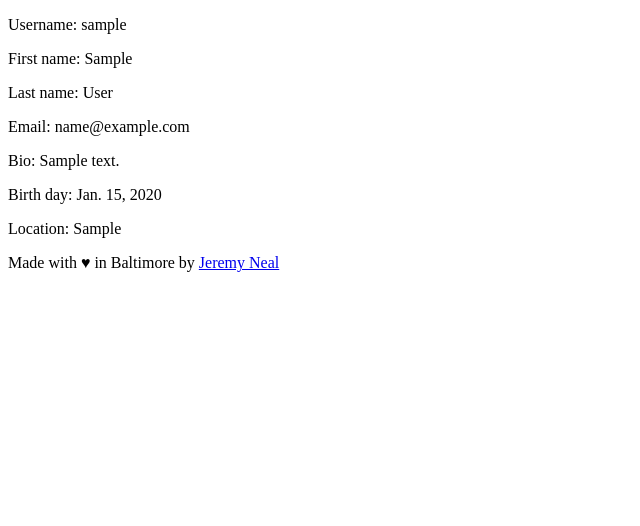
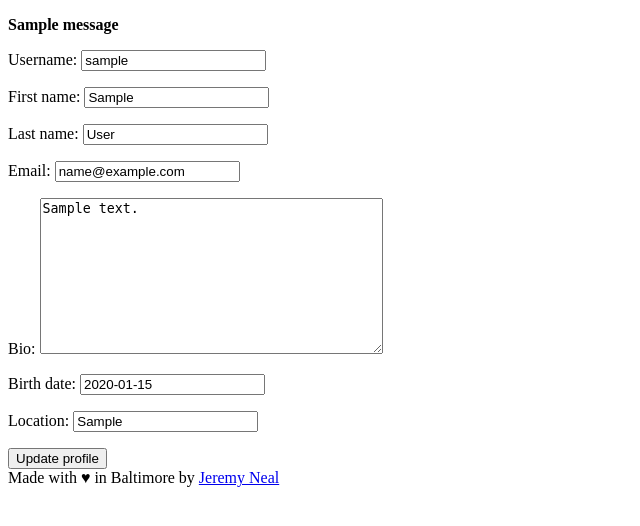
Before and after one commit to radglob/job-search-crm, a Django app: page /accounts/1/profile in a window 1280 px wide. Shown: the part 88-614 px from the top of the page, without its empty margins (0-640 px from the left). Run offline with Django 3.2, Linux system fonts and the light colour scheme; a user stored in the database is signed in; tables that the repository leaves empty hold one stand-in row (values such as "Sample post"); one stand-in notice (Sample message) is shown.

Commit message:
Users can now edit account information (except password) in the app.

```diff
--- a/job_search_crm/applications/forms.py
+++ b/job_search_crm/applications/forms.py
@@ -17,3 +17,13 @@ class NewApplicationForm(forms.Form):
 class NewEventForm(forms.Form):
     description = forms.CharField(widget=forms.Textarea)
     date = forms.DateField(initial=timezone.now)
+
+
+class CustomerProfileForm(forms.Form):
+    username = forms.CharField()
+    first_name = forms.CharField()
+    last_name = forms.CharField()
+    email = forms.EmailField()
+    bio = forms.CharField(widget=forms.Textarea)
+    birth_date = forms.DateField()
+    location = forms.CharField()
--- a/job_search_crm/applications/templates/applications/header.html
+++ b/job_search_crm/applications/templates/applications/header.html
@@ -5,7 +5,7 @@
       {% if request.user.is_authenticated %}
       <li>Hi, <a href="{% url 'applications:view_profile' request.user.id %}">{{ request.user.first_name }}</a>!</li>
       <li><a href="{% url 'applications:applications' %}">Applications</a></li>
-      <li><a href="{% url 'applications:logout' %}">Logout<a></li>
+      <li><a href="{% url 'applications:logout' %}">Logout</a></li>
       {% else %}
       {% if messages %}
       {% for message in messages %}
--- a/job_search_crm/applications/templates/applications/profile.html
+++ b/job_search_crm/applications/templates/applications/profile.html
@@ -1,13 +1,16 @@
 {% extends 'applications/base.html' %}
 
 {% block body %}
-<div>
-  <p>Username: {{ request.user.username }}</p>
-  <p>First name: {{ request.user.first_name }}</p>
-  <p>Last name: {{ request.user.last_name }}</p>
-  <p>Email: {{ request.user.email }}</p>
-  <p>Bio: {{ request.user.customerprofile.bio }}</p>
-  <p>Birth day: {{ request.user.customerprofile.birth_date }}</p>
-  <p>Location: {{ request.user.customerprofile.location }}</p>
-</div>
+{% if messages %}
+  {% for message in messages %}
+    {% if message.level == DEFAULT_MESSAGE_LEVELS.SUCCESS %}
+    <strong>{{ message }}</strong>
+    {% endif %}
+  {% endfor %}
+{% endif %}
+<form action="{% url 'applications:edit_profile' request.user.id %}" method="POST">
+  {% csrf_token %}
+  {{ form.as_p }}
+  <input type="submit" value="Update profile" />
+</form>
 {% endblock %}
--- a/job_search_crm/applications/urls.py
+++ b/job_search_crm/applications/urls.py
@@ -14,7 +14,11 @@ urlpatterns = [
         name="get_profile_information",
     ),
     path("accounts/profile/create", views.create_profile, name="create_profile"),
-    path("accounts/<int:user_id>/profile", views.view_profile, name="view_profile"),
+    path(
+        "accounts/<int:user_id>/profile",
+        views.ProfileView.as_view(),
+        name="view_profile",
+    ),
     path("accounts/login", views.login, name="login"),
     path("accounts/<int:user_id>/edit", views.edit_profile, name="edit_profile"),
     path("logout", views.logout, name="logout"),
--- a/job_search_crm/applications/views.py
+++ b/job_search_crm/applications/views.py
@@ -12,7 +12,7 @@ from django.views.generic import ListView
 from django.views.generic.edit import FormView
 
 from .models import (Application, Company, CustomerProfile, Event, Position)
-from .forms import NewApplicationForm, NewEventForm
+from .forms import CustomerProfileForm, NewApplicationForm, NewEventForm
 
 
 def index(request):
@@ -222,6 +222,7 @@ def edit_profile(request, user_id):
     user_keys = ("first_name", "last_name", "email")
     profile_keys = ("bio", "birth_date", "location")
 
+    print(request.POST)
     for k in user_keys:
         value = request.POST.get(k)
         if value:
@@ -239,5 +240,17 @@ def edit_profile(request, user_id):
     )
 
 
-def view_profile(request, user_id):
-    return render(request, "applications/profile.html")
+class ProfileView(FormView):
+    template_name = "applications/profile.html"
+    form_class = CustomerProfileForm
+
+    def get_initial(self):
+        initial = super().get_initial()
+        initial["username"] = self.request.user.username
+        initial["first_name"] = self.request.user.first_name
+        initial["last_name"] = self.request.user.last_name
+        initial["email"] = self.request.user.email
+        initial["bio"] = self.request.user.customerprofile.bio
+        initial["birth_date"] = self.request.user.customerprofile.birth_date
+        initial["location"] = self.request.user.customerprofile.location
+        return initial
```
